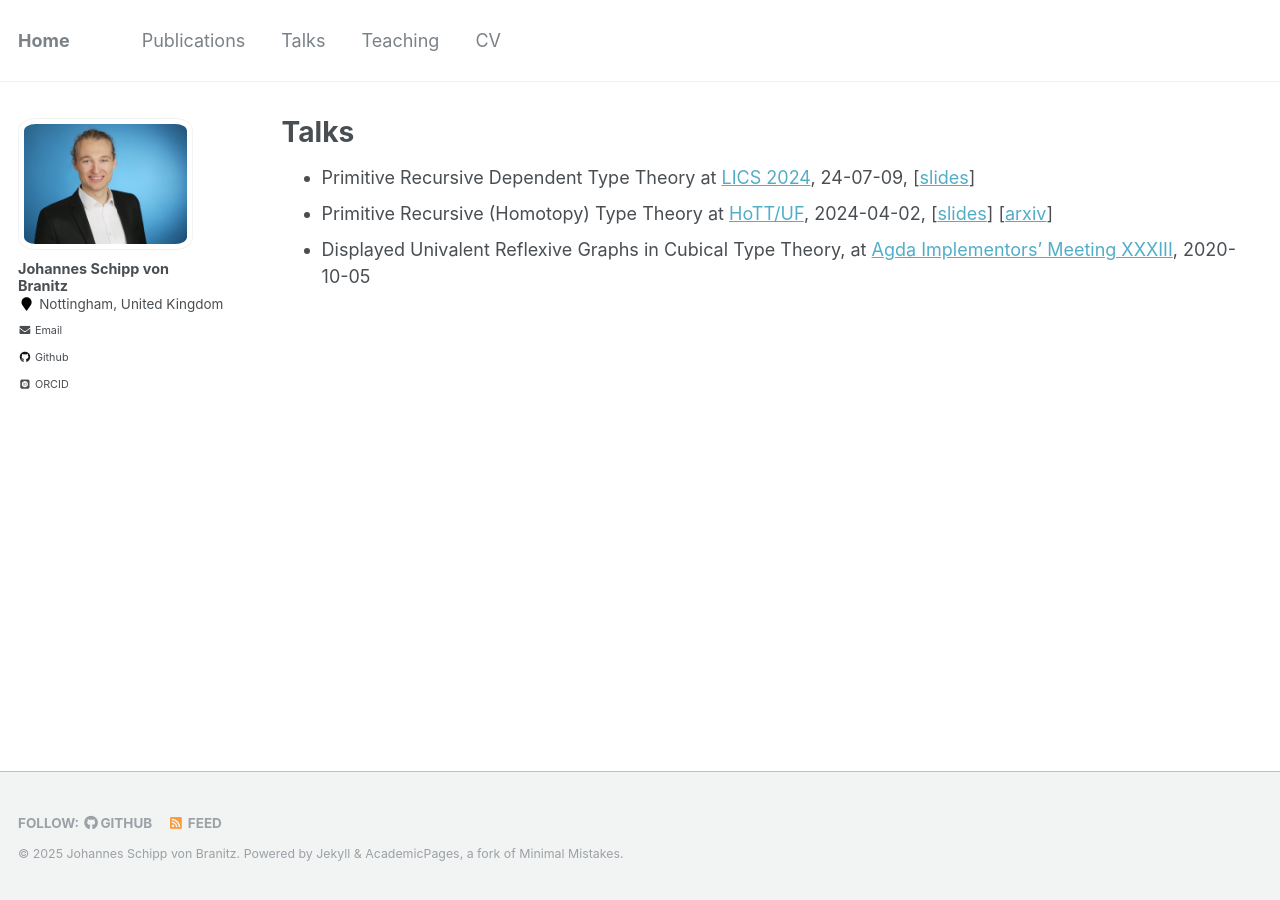
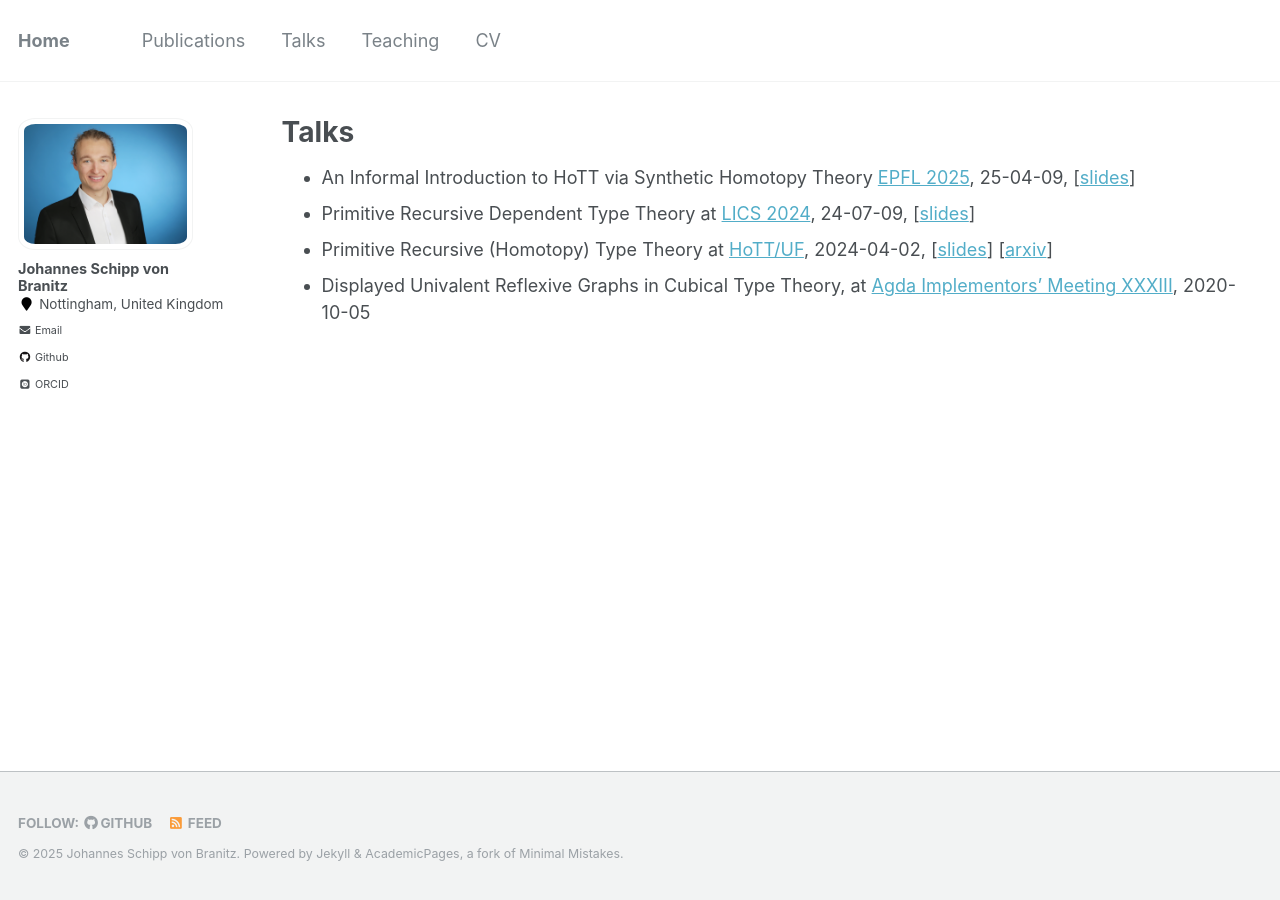
Before and after one commit to Schippmunk/Schippmunk.github.io, a Jekyll site: the page built from _pages/talks.md, in a window 1280 px wide. Built offline with Jekyll 4.4.1, drawn with Linux system fonts in a browser that asks for light colours; some web fonts are replaced.

Commit message:
epfl slides

```diff
--- a/_pages/talks.md
+++ b/_pages/talks.md
@@ -4,6 +4,7 @@ title: "Talks"
 permalink: /talks/
 author_profile: true
 ---
+* An Informal Introduction to HoTT via Synthetic Homotopy Theory [EPFL 2025](https://www.epfl.ch/labs/hessbellwald-lab/3141-2/), 25-04-09, [[slides](/files/hott_epfl_slides.pdf)]
 * Primitive Recursive Dependent Type Theory at [LICS 2024](https://lics.siglog.org/lics24/index.php), 24-07-09, [[slides](/files/prdtt_lics_slides.pdf)]
 * Primitive Recursive (Homotopy) Type Theory at [HoTT/UF](https://hott-uf.github.io/2024/), 2024-04-02, [[slides](/files/prdtt_hottuf_slides.pdf)] [[arxiv](https://arxiv.org/abs/2404.01011)]
 * Displayed Univalent Reflexive Graphs in Cubical Type Theory, at [Agda Implementors' Meeting XXXIII](https://wiki.portal.chalmers.se/agda/Main/AIMXXXIII), 2020-10-05
```
Also changed, not shown: 1 other file.
